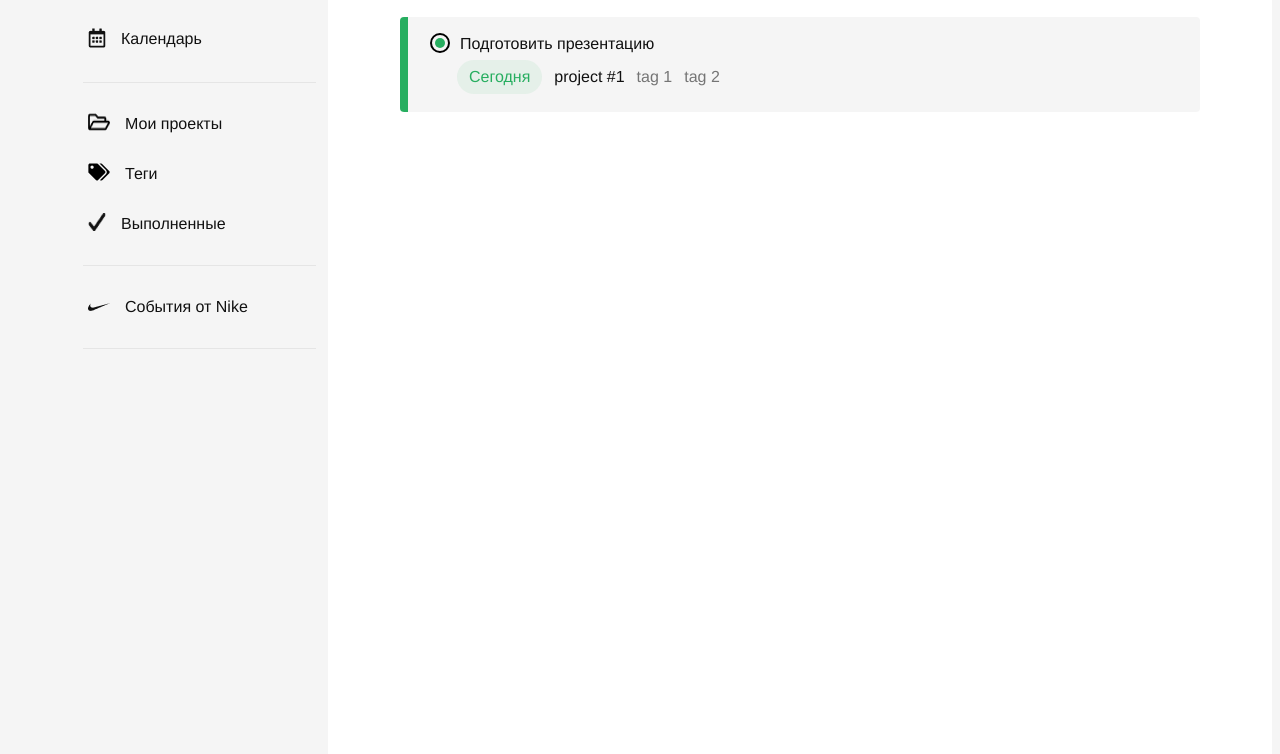
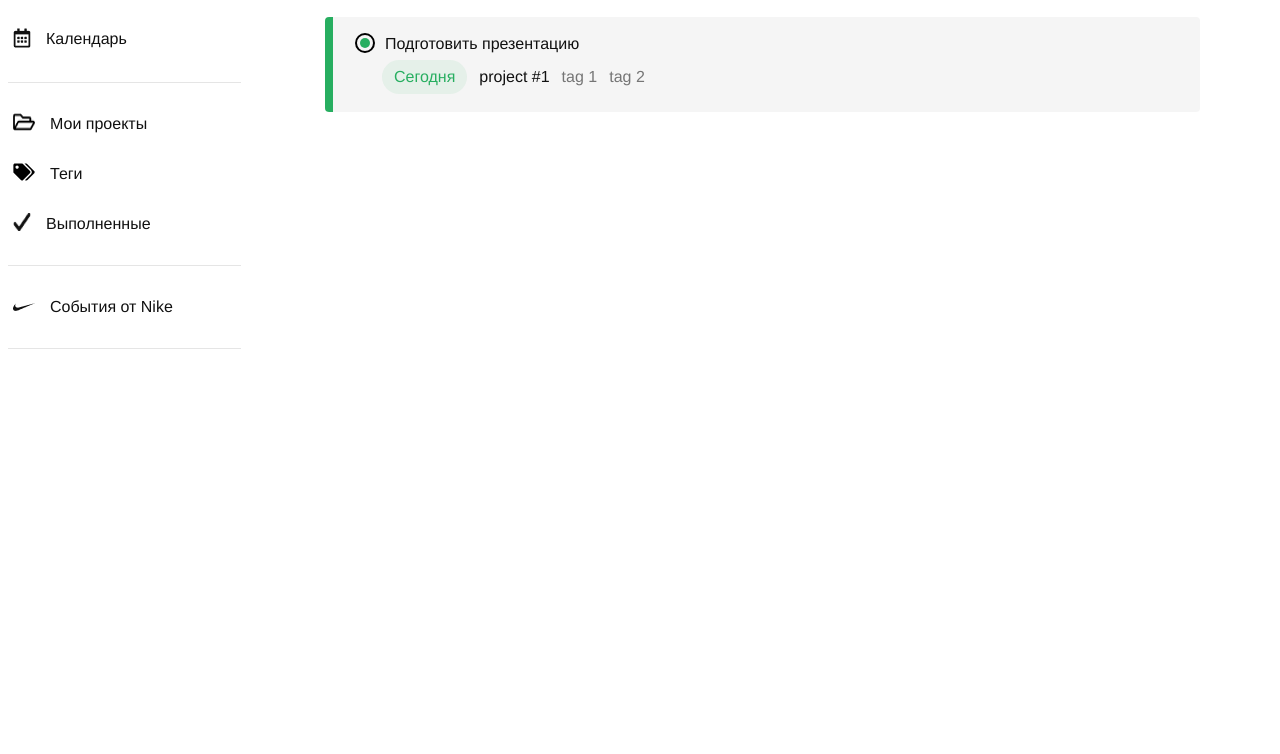
Before and after one commit to AfanasiyZaharov/it-school-frontend-example, a plain HTML site: page index.html in a window 1280 px wide. Shown: the part 144-898 px from the top of the page. Drawn offline with Linux system fonts and the light colour scheme.

Commit message:
before-after

```diff
--- a/styles/index.css
+++ b/styles/index.css
@@ -6,12 +6,6 @@
 a{
   text-decoration: none;
   color: #111111;
-}
-
-body{
-  background-color: #F5F5F5;
-  padding: 0px 75px;
-  padding-right: 0px;
 }
 
 header{
```
